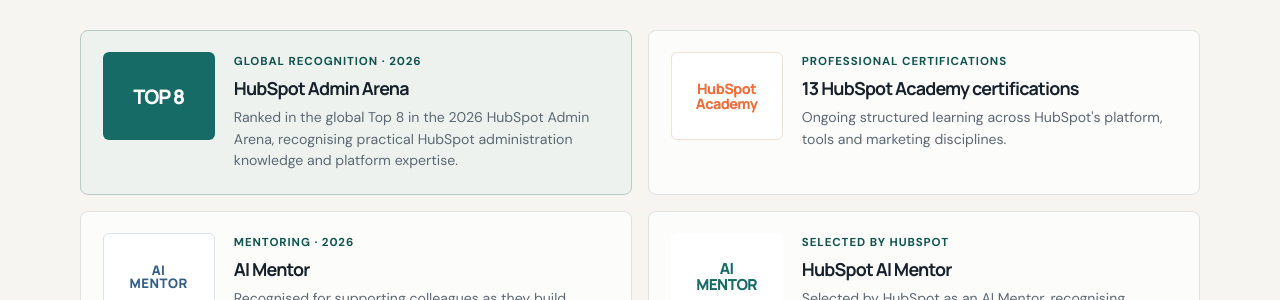
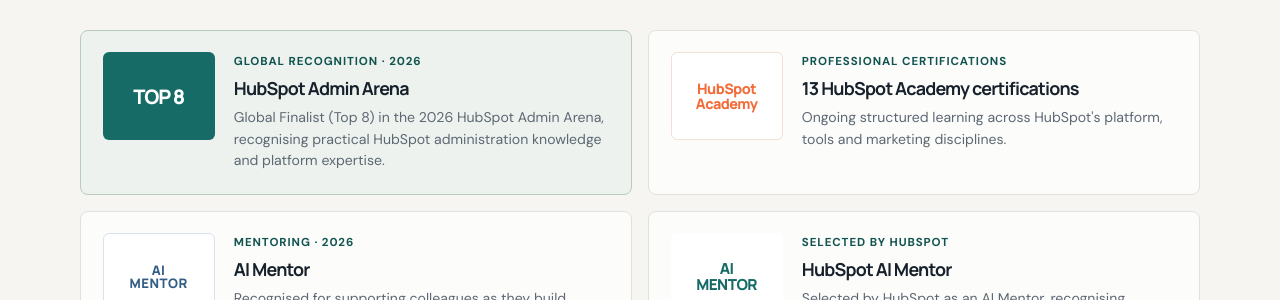
Before and after one commit to georgefwmurray/Marketing-Operations-Control-Centre, a Jekyll site: the page built from HubSpot-Expert-South-Wales.md, in a window 1280 px wide and 900 px high, scrolled down 2264 px. Shown: the part 152-452 px from the top of the window. Built offline with Jekyll 4.4.1, drawn with Linux system fonts in a browser that asks for light colours.

Commit message:
PR 2: align site facts and navigation

```diff
--- a/HubSpot-Expert-South-Wales.md
+++ b/HubSpot-Expert-South-Wales.md
@@ -34,7 +34,7 @@ permalink: /HubSpot-Expert-South-Wales.html
 <section class="content-section">
   <div class="section-heading"><p class="eyebrow">Credentials and recognition</p><h2>HubSpot expertise, backed by continued learning and peer recognition.</h2><p>Formal learning, platform-focused recognition and mentoring experience complement my hands-on responsibility for HubSpot across a multi-brand marketing organisation.</p></div>
   <div class="credential-grid">
-    <article class="credential-card credential-card--featured"><div class="credential-mark credential-mark--arena" aria-hidden="true">TOP 8</div><div><span class="credential-type">Global recognition · 2026</span><h3>HubSpot Admin Arena</h3><p>Ranked in the global Top 8 in the 2026 HubSpot Admin Arena, recognising practical HubSpot administration knowledge and platform expertise.</p></div></article>
+    <article class="credential-card credential-card--featured"><div class="credential-mark credential-mark--arena" aria-hidden="true">TOP 8</div><div><span class="credential-type">Global recognition · 2026</span><h3>HubSpot Admin Arena</h3><p>Global Finalist (Top 8) in the 2026 HubSpot Admin Arena, recognising practical HubSpot administration knowledge and platform expertise.</p></div></article>
     <article class="credential-card"><div class="credential-mark credential-mark--academy" aria-hidden="true">HubSpot<br>Academy</div><div><span class="credential-type">Professional certifications</span><h3>13 HubSpot Academy certifications</h3><p>Ongoing structured learning across HubSpot's platform, tools and marketing disciplines.</p></div></article>
     <article class="credential-card"><div class="credential-mark credential-mark--mentor" aria-hidden="true">AI<br>MENTOR</div><div><span class="credential-type">Mentoring · 2026</span><h3>AI Mentor</h3><p>Recognised for supporting colleagues as they build confidence and capability in applying AI at work.</p></div></article>
     <article class="credential-card"><div class="credential-mark credential-mark--hubspot-ai" aria-hidden="true">AI<br>MENTOR</div><div><span class="credential-type">Selected by HubSpot</span><h3>HubSpot AI Mentor</h3><p>Selected by HubSpot as an AI Mentor, recognising expertise in AI and a contribution to its practical application.</p></div></article>
```
